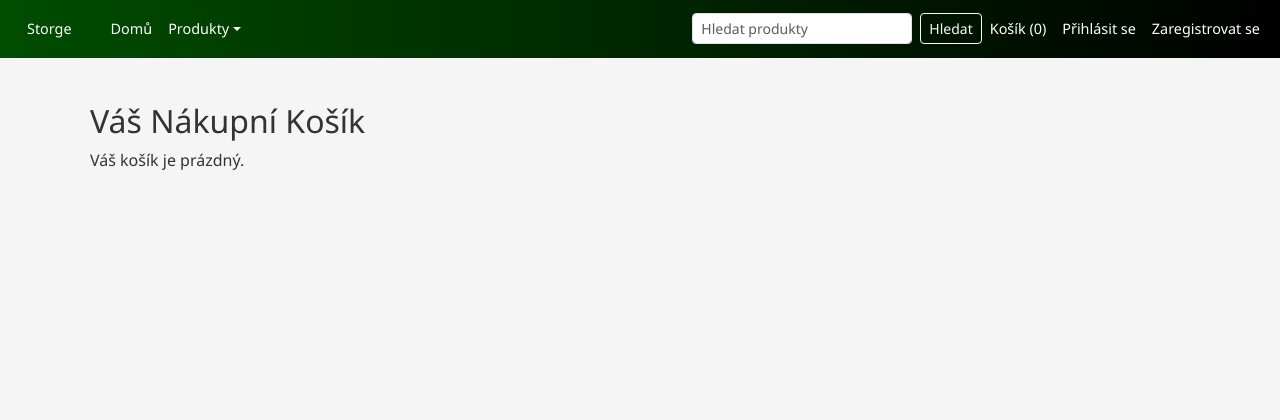
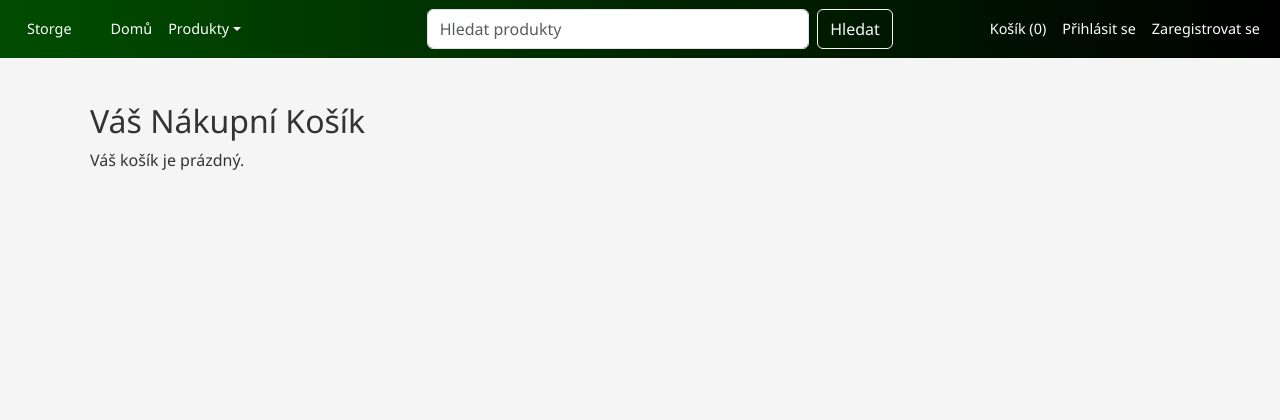
Before and after one commit to Afickyj/Storge, a Django app: page /cart/ in a window 1280 px wide. Shown: the top 420 px of the page. Run offline with Django 5.2, Linux system fonts and the light colour scheme; data comes from the database, SQL or seed files in the repository; both versions use the stored data as it was after the commit.

Commit message:
upravený search bar

```diff
--- a/templates/base.html
+++ b/templates/base.html
@@ -57,7 +57,6 @@
             color: #fff;
             text-align: center;
             padding: 10px 0;
-            position: relative;
         }
         /* Zprávy */
         .messages {
@@ -99,6 +98,18 @@
             padding-top: 0;
             padding-bottom: 0;
         }
+        /* Centrování a zvětšení vyhledávacího pole */
+        .navbar-center {
+            width: 40%; /* Zvětšená šířka */
+            margin-left: auto;
+            margin-right: auto;
+        }
+        .navbar-center .form-control {
+            height: 2.5rem; /* Užší výška */
+        }
+        .navbar-center .btn {
+            height: 2.5rem; /* Zarovnání výšky tlačítka s inputem */
+        }
     </style>
     {% block extra_head %}{% endblock %}
 </head>
@@ -135,10 +146,10 @@
                         </ul>
                     </li>
                 </ul>
-                <!-- Vyhledávací formulář -->
-                <form class="d-flex ms-3" method="get" action="{% url 'product_search' %}">
-                    <input class="form-control form-control-sm me-2" type="search" name="query" placeholder="Hledat produkty" aria-label="Hledat" value="{{ request.GET.query }}">
-                    <button class="btn btn-outline-light btn-sm" type="submit">Hledat</button>
+                <!-- Vyhledávací formulář uprostřed a zvětšený -->
+                <form class="d-flex navbar-center" method="get" action="{% url 'product_search' %}">
+                    <input class="form-control me-2" type="search" name="query" placeholder="Hledat produkty" aria-label="Hledat" value="{{ request.GET.query }}">
+                    <button class="btn btn-outline-light" type="submit">Hledat</button>
                 </form>
                 <!-- Pravá strana navigace -->
                 <ul class="navbar-nav mb-2 mb-lg-0">
@@ -224,6 +235,48 @@
             });
         });
     </script>
+    <!-- JavaScript pro widget počasí -->
+    <script>
+        document.getElementById('weather-form').addEventListener('submit', function(e) {
+            e.preventDefault();
+            var city = document.getElementById('city-input').value;
+            if (city) {
+                getCoordinates(city);
+            } else {
+                document.getElementById('weather-result').innerHTML = "Zadejte platné město.";
+            }
+        });
+
+        function getCoordinates(city) {
+            fetch(`https://nominatim.openstreetmap.org/search?format=json&q=${encodeURIComponent(city)}`)
+                .then(response => response.json())
+                .then(data => {
+                    if (data && data.length > 0) {
+                        var latitude = data[0].lat;
+                        var longitude = data[0].lon;
+                        getWeather(latitude, longitude, city);
+                    } else {
+                        document.getElementById('weather-result').innerHTML = "Město nebylo nalezeno.";
+                    }
+                })
+                .catch(() => {
+                    document.getElementById('weather-result').innerHTML = "Chyba při získávání souřadnic.";
+                });
+        }
+
+        function getWeather(latitude, longitude, city) {
+            fetch(`https://api.open-meteo.com/v1/forecast?latitude=${latitude}&longitude=${longitude}&current_weather=true&timezone=Europe%2FPrague`)
+                .then(response => response.json())
+                .then(data => {
+                    var weatherDiv = document.getElementById('weather-result');
+                    var weather = data.current_weather;
+                    weatherDiv.innerHTML = `${city}: ${weather.temperature} °C, ${weather.windspeed} m/s`;
+                })
+                .catch(() => {
+                    document.getElementById('weather-result').innerHTML = "Chyba při načítání počasí.";
+                });
+        }
+    </script>
     {% block extra_js %}{% endblock %}
 </body>
 </html>
```
Also changed, not shown: db.sqlite3.
